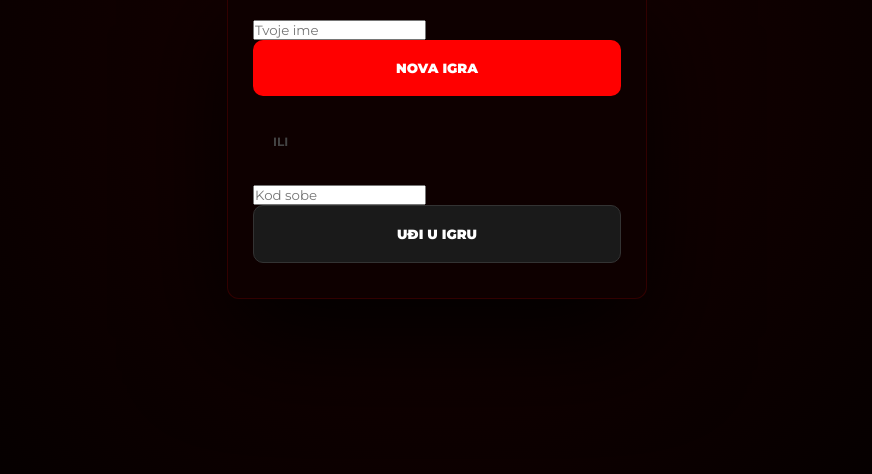
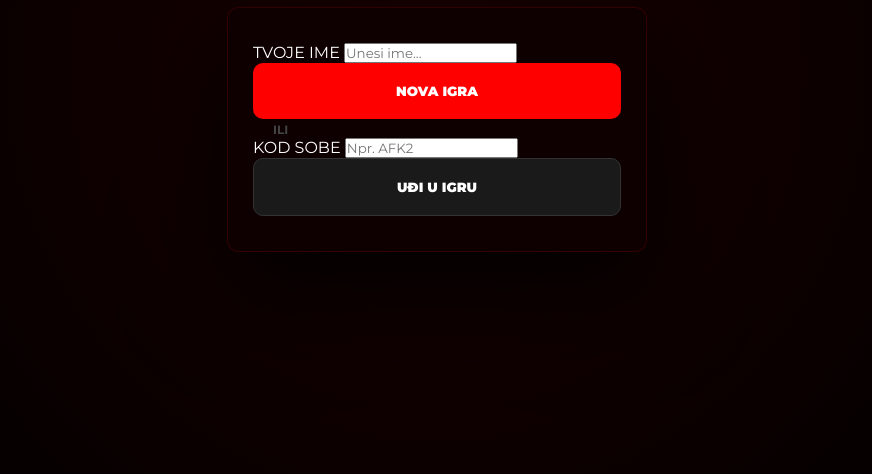
Before and after one commit to MafijaApp/MafijaApp, a website: page public/index.html in a window 1280 px wide. Shown: the part 326-800 px from the top of the page, without its empty margins (203-1075 px from the left). Drawn offline with nearby package versions, Linux system fonts and the light colour scheme; no server answers.

Commit message:
Update index.html

```diff
--- a/public/index.html
+++ b/public/index.html
@@ -8,33 +8,37 @@
     <link href="https://fonts.googleapis.com/css2?family=Montserrat:wght@400;700;900&display=swap" rel="stylesheet">
 </head>
 <body>
-    <!-- Crveno dugme za izlaz (fiksirano) -->
     <button id="globalExitBtn" class="exit-btn-fixed" style="display:none;" onclick="location.reload()">IZLAZ</button>
 
-    <!-- 1. POČETNI EKRAN -->
     <div id="home" class="screen">
-        <!-- CUSTOM LOGO DIZAJN -->
         <div class="logo-container">
             <h1 class="logo-main">MAFIJA</h1>
-            <div class="logo-sub">THE UNDERWORLD</div>
         </div>
 
         <div class="main-card">
-            <input type="text" id="playerName" placeholder="Tvoje ime">
+            <!-- Popravljeni inputi -->
+            <div class="field-wrapper">
+                <label>TVOJE IME</label>
+                <input type="text" id="playerName" placeholder="Unesi ime...">
+            </div>
+
             <button id="createBtn" class="primary-btn">NOVA IGRA</button>
 
-            <div class="divider-container large-gap">
+            <div class="divider-container extra-large">
                 <span class="divider-line"></span>
                 <span class="divider-text">ILI</span>
                 <span class="divider-line"></span>
             </div>
 
-            <input type="text" id="roomInput" placeholder="Kod sobe">
+            <div class="field-wrapper">
+                <label>KOD SOBE</label>
+                <input type="text" id="roomInput" placeholder="Npr. AFK2">
+            </div>
             <button id="joinBtn" class="secondary-btn">UĐI U IGRU</button>
         </div>
     </div>
 
-    <!-- 2. KARTICA SA KODOM -->
+    <!-- MODAL ZA KOD -->
     <div id="roomCodeModal" class="screen" style="display:none;">
         <div class="main-card modal-center">
             <p class="label-text">KOD TVOJE SOBE:</p>
@@ -43,11 +47,10 @@
         </div>
     </div>
 
-    <!-- 3. LOBI I PODEŠAVANJA -->
+    <!-- LOBI / PODEŠAVANJA -->
     <div id="hostScreen" class="screen" style="display:none;">
         <div id="setupArea" class="settings-card">
-            <h3 class="card-subtitle">PODEŠAVANJE PARTIJE</h3>
-
+            <h3 class="card-subtitle">ULOGE U IGRI</h3>
             <div class="stepper-group">
                 <div class="control-row">
                     <span class="role-name">MAFIJA</span>
@@ -66,11 +69,7 @@
                     </div>
                 </div>
             </div>
-
-            <div class="important-note">
-                DOKTOR I POLICAJAC (1+1) SU OBAVEZNI
-            </div>
-
+            <div class="important-note">POLICAJAC I DOKTOR (1+1) SU AKTIVNI</div>
             <button id="startGameBtn" class="start-btn locked" disabled>ČEKA SE DOVOLJNO IGRAČA</button>
         </div>
 
@@ -80,7 +79,6 @@
         </div>
     </div>
 
-    <!-- 4. EKRAN ZA ULOGU -->
     <div id="reveal" class="screen" style="display:none;">
         <div id="cardContainer"></div>
     </div>
```
